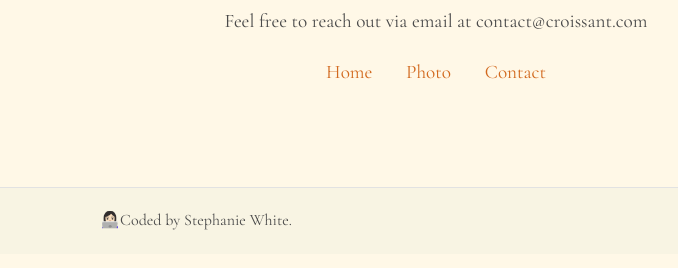
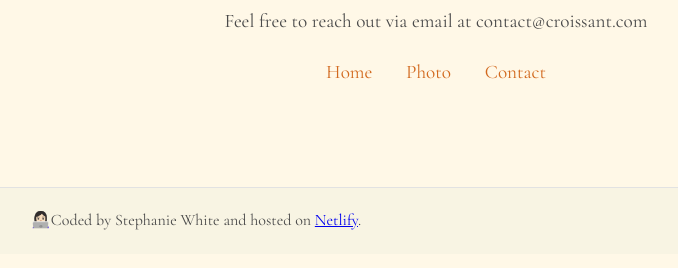
Before and after one commit to Stephaniechatter/Croissant, a plain HTML site: page contact.html in a window 1280 px wide. Shown: the part 118-386 px from the top of the page, without its empty margins (204-882 px from the left). Drawn offline with nearby package versions, Linux system fonts and the light colour scheme.

Commit message:
added netlify link

```diff
--- a/contact.html
+++ b/contact.html
@@ -18,7 +18,7 @@
         </nav>
     </div>
     <footer>
-        <p>👩🏻‍💻Coded by Stephanie White.</p>
+        <p>👩🏻‍💻Coded by Stephanie White and hosted on <a href="https://main--croissantpages.netlify.app/">Netlify</a>.</p>
     </footer>
 </body>
 </html>
```
Also changed, not shown: index.html (+1 -1 lines), photo.html (+1 -1 lines).
